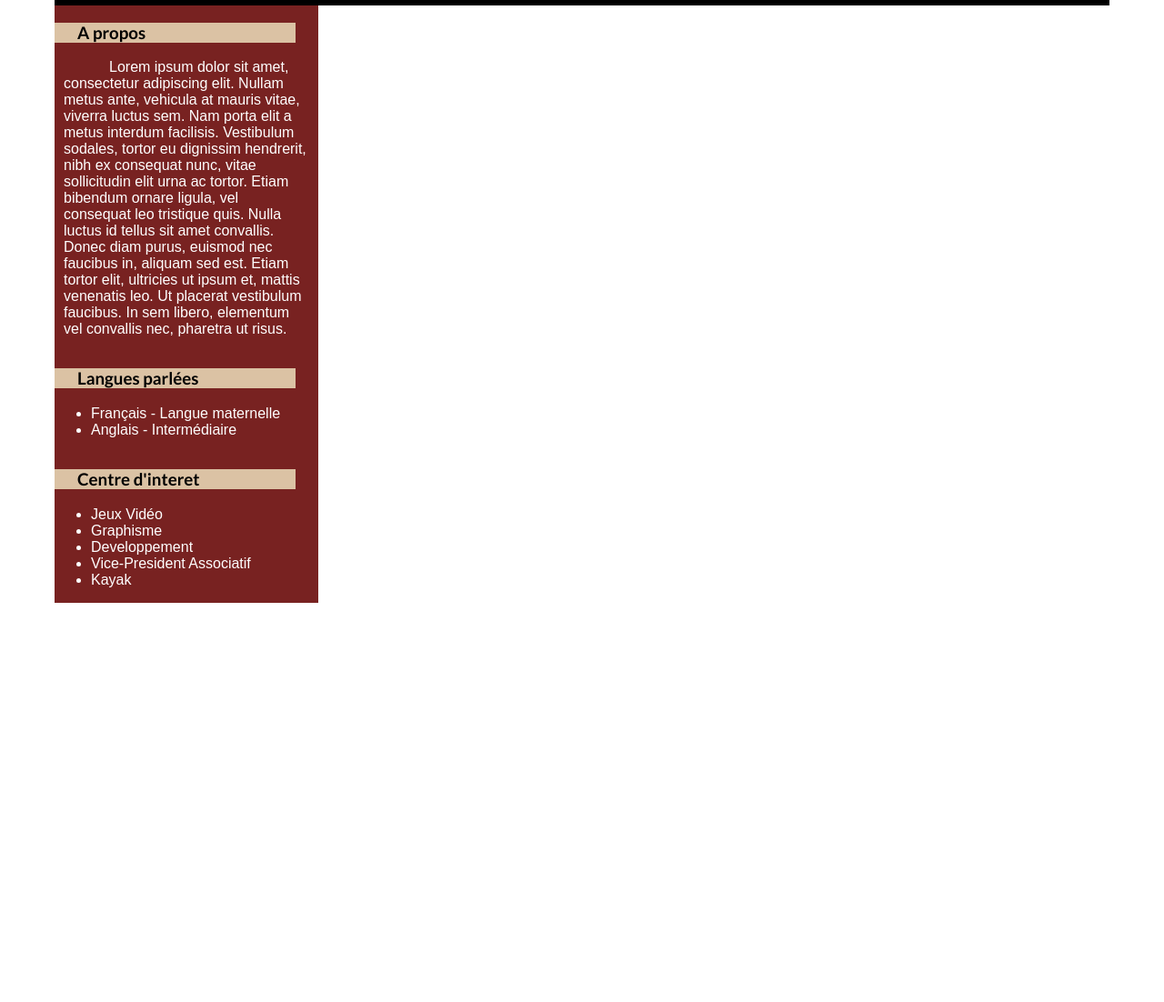
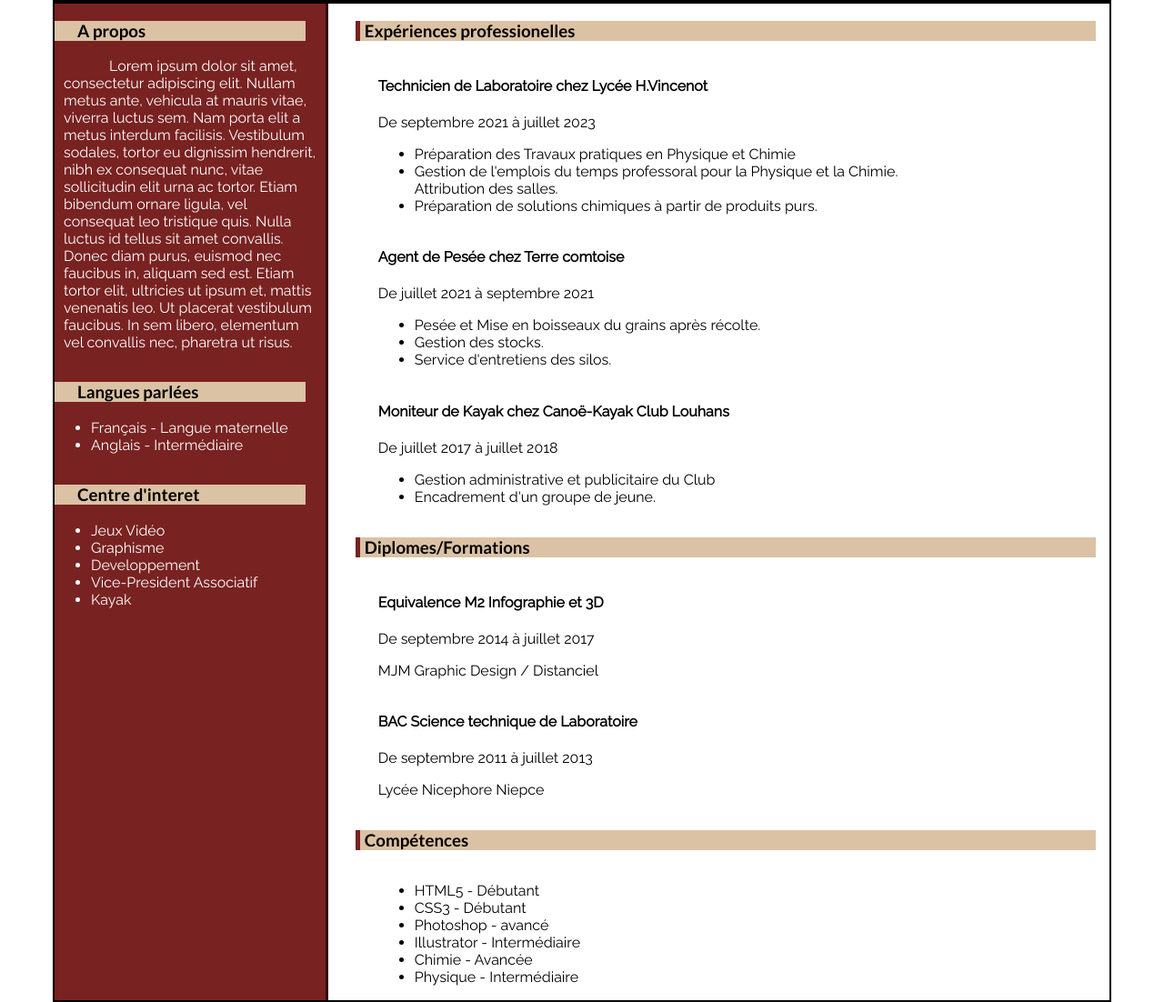
Before and after one commit to byPreaZy/CV-HTML-CSS, a plain HTML site: page Index.html in a window 1280 px wide. Shown: the part 308-1410 px from the top of the page at 91% size. Before the commit the page ends 979 px from the top, so only its background shows below. Drawn offline with Linux system fonts and the light colour scheme; files whose address does not match are found by name.

Commit message:
W3C Html : ok    CSS : ok

```diff
--- a/Index.html
+++ b/Index.html
@@ -7,7 +7,7 @@
     <meta name="viewport" content="width=device-width, initial-scale=1.0">
     <title>Mon CV</title>
     <link rel="stylesheet" type="text/css" href="./assets/css/style.css">
-    <link rel="icon" type="image/png" href="./assets/images/cv.png">
+    <link rel="icon" type="image/png" href="./assets/images/cv.png" alt="Credit: Freepik">
 </head>
 
 <body>
@@ -55,6 +55,69 @@
                 </ul>
             </div>
         </div>
+
+        <div class="right__side">
+            <div class="right__side--proexp">
+                <h3>Expériences professionelles</h3>
+
+                <div class="right__side--proexp__1">
+                    <h4>Technicien de Laboratoire chez Lycée H.Vincenot</h4>
+                        <p>De septembre 2021 à juillet 2023</p>
+                        <ul>
+                            <li>Préparation des Travaux pratiques en Physique et Chimie</li>
+                            <li>Gestion de l'emplois du temps professoral pour la Physique et la Chimie. <br>Attribution des salles.</li>
+                            <li>Préparation de solutions chimiques à partir de produits purs.</li>
+                        </ul>
+                </div>
+
+                <div class="right__side--proexp__2">
+                    <h4>Agent de Pesée chez Terre comtoise</h4>
+                        <p>De juillet 2021 à septembre 2021</p>
+                        <ul>
+                            <li>Pesée et Mise en boisseaux du grains après récolte.</li>
+                            <li>Gestion des stocks.</li>
+                            <li>Service d'entretiens des silos.</li>
+                        </ul>
+                </div>
+
+                <div class="right__side--proexp__3">
+                    <h4>Moniteur de Kayak chez Canoë-Kayak Club Louhans</h4>
+                        <p>De juillet 2017 à juillet 2018</p>
+                        <ul>
+                            <li>Gestion administrative et publicitaire du Club</li>
+                            <li>Encadrement d'un groupe de jeune.</li>
+                        </ul>
+                </div>
+            </div>
+
+            <div class="right__side--grade">
+                <h3>Diplomes/Formations</h3>
+
+                <div class="right__side--grade__1">
+                    <h4>Equivalence M2 Infographie et 3D</h4>
+                    <p>De septembre 2014 à juillet 2017</p>
+                    <p>MJM Graphic Design / Distanciel</p>
+                </div>
+
+                <div class="right__side--grade__2">
+                    <h4>BAC Science technique de Laboratoire</h4>
+                    <p>De septembre 2011 à juillet 2013</p>
+                    <p>Lycée Nicephore Niepce</p>
+                </div>
+            </div>
+
+            <div class="right__side--comp">
+                <h3>Compétences</h3>
+                <ul>
+                    <li>HTML5 - Débutant</li>
+                    <li>CSS3 - Débutant</li>
+                    <li>Photoshop - avancé</li>
+                    <li>Illustrator - Intermédiaire</li>
+                    <li>Chimie - Avancée</li>
+                    <li>Physique - Intermédiaire</li>
+                </ul>
+            </div>
+        </div>
     </main>
 </body>
 
--- a/assets/css/style.css
+++ b/assets/css/style.css
@@ -25,12 +25,15 @@
 }
 
 body{
+    margin-top: 0;
+    margin-bottom: 0;
     display: flex;
     flex-direction: column;
     align-items: center;
 }
 
 header{
+    border: 2px solid black;
     max-width: 1160px;
     width: 100%;
     height: 100%;
@@ -99,6 +102,7 @@ header{
 }
 
 main{
+    border: 2px solid black;
     max-width: 1160px;
     width: 100%;
     height: 100%;
@@ -109,12 +113,10 @@ main{
 .left__side{
     background-color: #782221;
     color: white;
-    font-family: "Releway" , sans-serif;
+    font-family: "Raleway" , sans-serif;
     display: flex;
     flex-direction: column;
-    justify-content: center;
-    width: 25%;
-    height: 100%;
+    width: 35%;
 }
 
 .left__side--desc h3{
@@ -146,3 +148,90 @@ main{
     margin-right: 25px;
     text-indent: 25px;
 }
+
+.right__side{
+    width: 100%;
+    height: 100%;
+    box-shadow: -3px 0 0px 0px rgba(0, 0, 0, 0.6);
+    display: flex;
+    flex-direction: column;
+    justify-content: center;
+}
+
+.right__side--proexp{
+    font-family: "Raleway" , sans-serif;
+    display: flex;
+    flex-direction: column;
+    justify-content: flex-start;
+}
+
+.right__side--proexp h3{
+    font-family: "Lato" , sans-serif;
+    margin-left: 30px;
+    margin-right: 15px;
+    background-color: #dbc2a4;
+    border-left: 5px solid #782221;
+    text-indent: 5px;
+}
+
+.right__side--proexp__1{
+    margin-left: 55px;
+    margin-right: 15px;
+}
+
+.right__side--proexp__2{
+    margin-left: 55px;
+    margin-right: 15px;
+}
+
+.right__side--proexp__3{
+    margin-left: 55px;
+    margin-right: 15px;
+}
+
+.right__side--grade{
+    font-family: "Raleway" , sans-serif;
+    display: flex;
+    flex-direction: column;
+    justify-content: flex-start;
+}
+
+.right__side--grade h3{
+    font-family: "Lato" , sans-serif;
+    margin-left: 30px;
+    margin-right: 15px;
+    background-color: #dbc2a4;
+    border-left: 5px solid #782221;
+    text-indent: 5px;
+}
+
+.right__side--grade__1{
+    margin-left: 55px;
+    margin-right: 15px;
+}
+
+.right__side--grade__2{
+    margin-left: 55px;
+    margin-right: 15px;
+}
+
+.right__side--comp{
+    font-family: "Raleway" , sans-serif;
+    display: flex;
+    flex-direction: column;
+    justify-content: flex-start;
+}
+
+.right__side--comp h3{
+    font-family: "Lato" , sans-serif;
+    margin-left: 30px;
+    margin-right: 15px;
+    background-color: #dbc2a4;
+    border-left: 5px solid #782221;
+    text-indent: 5px;
+}
+
+.right__side--comp ul{
+    margin-left: 55px;
+    margin-right: 15px;
+}
```
